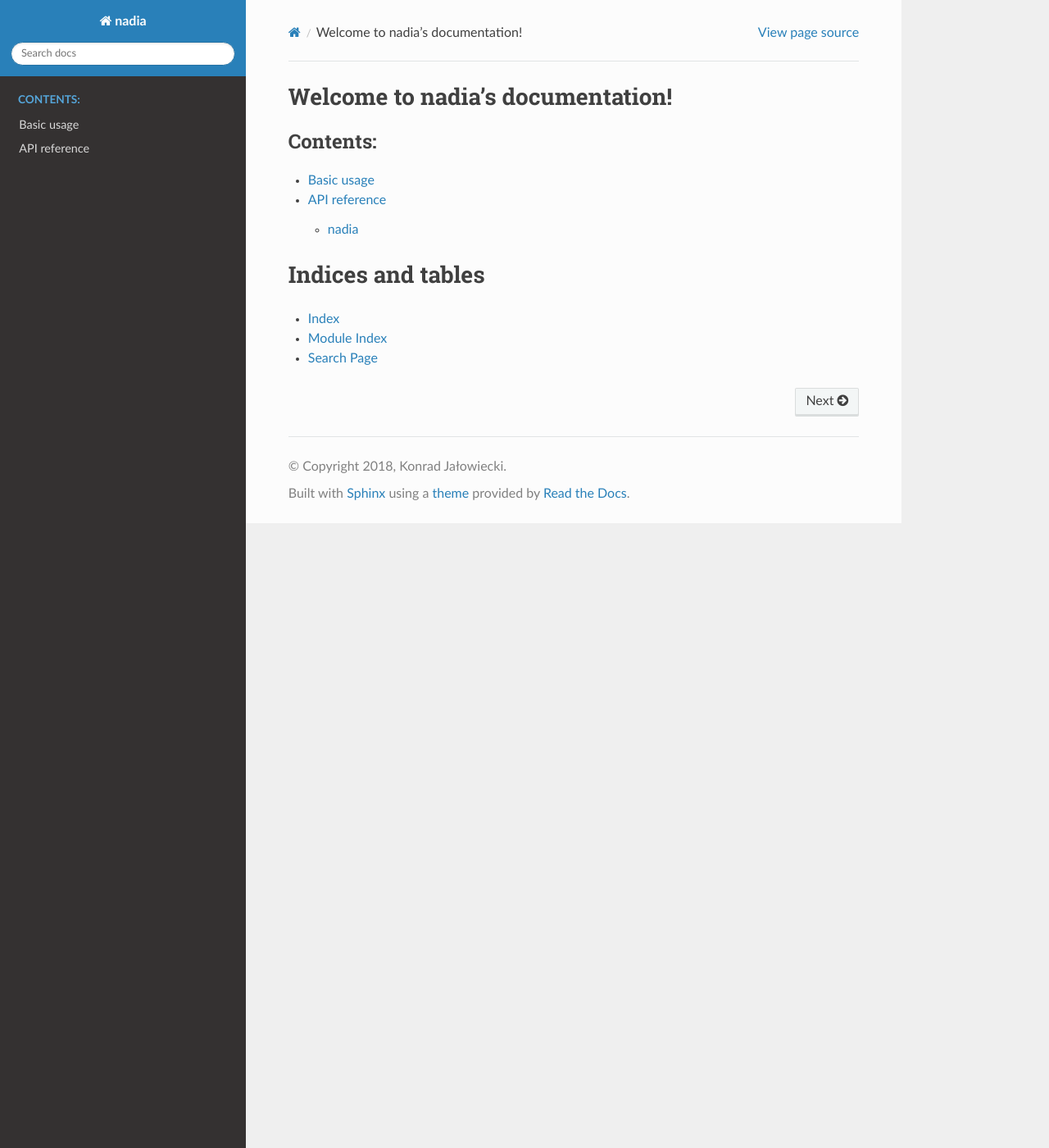
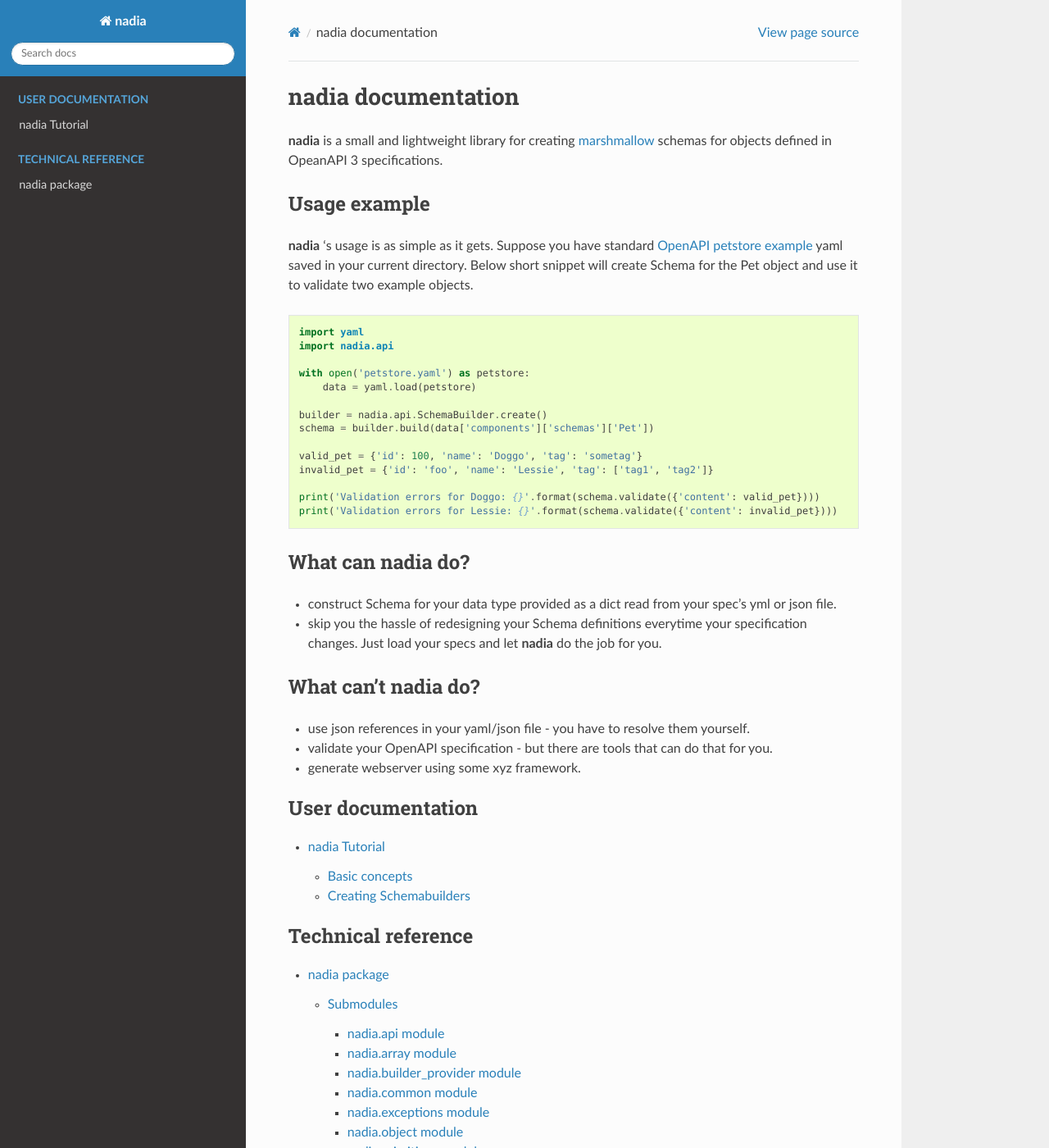
Before and after one commit to aubergine-developers/nadia, a Sphinx documentation site: the page built from doc/source/index.rst, in a window 1280 px wide and 1400 px high. Shown: the whole window at 82% size. Built offline with Sphinx 7.4.7 and the Read the Docs theme 2.0.0, drawn with Linux system fonts in a browser that asks for light colours; some of the changed text lies outside the part shown.

Commit message:
Restructure docs

```diff
--- a/doc/source/index.rst
+++ b/doc/source/index.rst
@@ -3,20 +3,52 @@
    You can adapt this file completely to your liking, but it should at least
    contain the root `toctree` directive.
 
-Welcome to nadia's documentation!
+nadia documentation
 =================================
 
+**nadia** is a small and lightweight library for creating `marshmallow <https://marshmallow.readthedocs.io/en/latest/>`_ schemas for objects defined in OpeanAPI 3 specifications.
+
+Usage example
+-------------
+**nadia** 's usage is as simple as it gets. Suppose you have standard
+`OpenAPI petstore example <https://github.com/OAI/OpenAPI-Specification/blob/master/examples/v3.0/petstore.yaml>`_ yaml saved in your current directory. Below short snippet will create Schema for the Pet object and use it to validate two example objects.
+
+.. code-block:: python
+
+   import yaml
+   import nadia.api
+
+   with open('petstore.yaml') as petstore:
+       data = yaml.load(petstore)
+
+   builder = nadia.api.SchemaBuilder.create()
+   schema = builder.build(data['components']['schemas']['Pet'])
+
+   valid_pet = {'id': 100, 'name': 'Doggo', 'tag': 'sometag'}
+   invalid_pet = {'id': 'foo', 'name': 'Lessie', 'tag': ['tag1', 'tag2']}
+
+   print('Validation errors for Doggo: {}'.format(schema.validate({'content': valid_pet})))
+   print('Validation errors for Lessie: {}'.format(schema.validate({'content': invalid_pet})))
+
+What can **nadia** do?
+----------------------
+* construct Schema for your data type provided as a dict read from your spec's yml or json file.
+* skip you the hassle of redesigning your Schema definitions everytime your specification changes. Just load your specs and let **nadia** do the job for you.
+
+What can't **nadia** do?
+------------------------
+* use json references in your yaml/json file - you have to resolve them yourself.
+* validate your OpenAPI specification - but there are tools that can do that for you.
+* generate webserver using some xyz framework.
+
 .. toctree::
-   :maxdepth: 2
-   :caption: Contents:
+   :caption: User documentation
+   :maxdepth: 4
 
-   usage.rst
-   reference.rst
+   userdoc/tutorial.rst
 
+.. toctree::
+   :caption: Technical reference
+   :maxdepth: 4
 
-Indices and tables
-==================
-
-* :ref:`genindex`
-* :ref:`modindex`
-* :ref:`search`
+   reference/nadia.rst
--- a/doc/source/nadia.rst
+++ /dev/null
@@ -1,78 +0,0 @@
-nadia package
-=============
-
-Submodules
-----------
-
-nadia.api module
-----------------
-
-.. automodule:: nadia.api
-    :members:
-    :undoc-members:
-    :show-inheritance:
-
-nadia.array module
-------------------
-
-.. automodule:: nadia.array
-    :members:
-    :undoc-members:
-    :show-inheritance:
-
-nadia.builder\_provider module
-------------------------------
-
-.. automodule:: nadia.builder_provider
-    :members:
-    :undoc-members:
-    :show-inheritance:
-
-nadia.common module
--------------------
-
-.. automodule:: nadia.common
-    :members:
-    :undoc-members:
-    :show-inheritance:
-
-nadia.exceptions module
------------------------
-
-.. automodule:: nadia.exceptions
-    :members:
-    :undoc-members:
-    :show-inheritance:
-
-nadia.object module
--------------------
-
-.. automodule:: nadia.object
-    :members:
-    :undoc-members:
-    :show-inheritance:
-
-nadia.primitives module
------------------------
-
-.. automodule:: nadia.primitives
-    :members:
-    :undoc-members:
-    :show-inheritance:
-
-nadia.schema module
--------------------
-
-.. automodule:: nadia.schema
-    :members:
-    :undoc-members:
-    :show-inheritance:
-
-
-Module contents
----------------
-
-.. automodule:: nadia
-    :members:
-    :undoc-members:
-    :show-inheritance:
--- /dev/null
+++ b/doc/source/reference/nadia.api.rst
@@ -0,0 +1,7 @@
+nadia.api module
+================
+
+.. automodule:: nadia.api
+    :members:
+    :undoc-members:
+    :show-inheritance:
--- /dev/null
+++ b/doc/source/reference/nadia.array.rst
@@ -0,0 +1,7 @@
+nadia.array module
+==================
+
+.. automodule:: nadia.array
+    :members:
+    :undoc-members:
+    :show-inheritance:
--- /dev/null
+++ b/doc/source/reference/nadia.builder_provider.rst
@@ -0,0 +1,7 @@
+nadia.builder\_provider module
+==============================
+
+.. automodule:: nadia.builder_provider
+    :members:
+    :undoc-members:
+    :show-inheritance:
--- /dev/null
+++ b/doc/source/reference/nadia.common.rst
@@ -0,0 +1,7 @@
+nadia.common module
+===================
+
+.. automodule:: nadia.common
+    :members:
+    :undoc-members:
+    :show-inheritance:
--- /dev/null
+++ b/doc/source/reference/nadia.exceptions.rst
@@ -0,0 +1,7 @@
+nadia.exceptions module
+=======================
+
+.. automodule:: nadia.exceptions
+    :members:
+    :undoc-members:
+    :show-inheritance:
--- /dev/null
+++ b/doc/source/reference/nadia.object.rst
@@ -0,0 +1,7 @@
+nadia.object module
+===================
+
+.. automodule:: nadia.object
+    :members:
+    :undoc-members:
+    :show-inheritance:
--- /dev/null
+++ b/doc/source/reference/nadia.primitives.rst
@@ -0,0 +1,7 @@
+nadia.primitives module
+=======================
+
+.. automodule:: nadia.primitives
+    :members:
+    :undoc-members:
+    :show-inheritance:
--- /dev/null
+++ b/doc/source/reference/nadia.rst
@@ -0,0 +1,16 @@
+nadia package
+=============
+
+Submodules
+----------
+
+.. toctree::
+
+   nadia.api
+   nadia.array
+   nadia.builder_provider
+   nadia.common
+   nadia.exceptions
+   nadia.object
+   nadia.primitives
+   nadia.schema
--- /dev/null
+++ b/doc/source/reference/nadia.schema.rst
@@ -0,0 +1,7 @@
+nadia.schema module
+===================
+
+.. automodule:: nadia.schema
+    :members:
+    :undoc-members:
+    :show-inheritance:
--- /dev/null
+++ b/doc/source/userdoc/tutorial.rst
@@ -0,0 +1,12 @@
+nadia Tutorial
+==============
+
+
+Basic concepts
+--------------
+
+ddd
+
+Creating Schemabuilders
+-----------------------
+ddd
```
Also changed, not shown: doc/source/modules.rst (deleted, +0 -7 lines), doc/source/reference.rst (deleted, +0 -7 lines), doc/source/usage.rst (+2 -5 lines).
